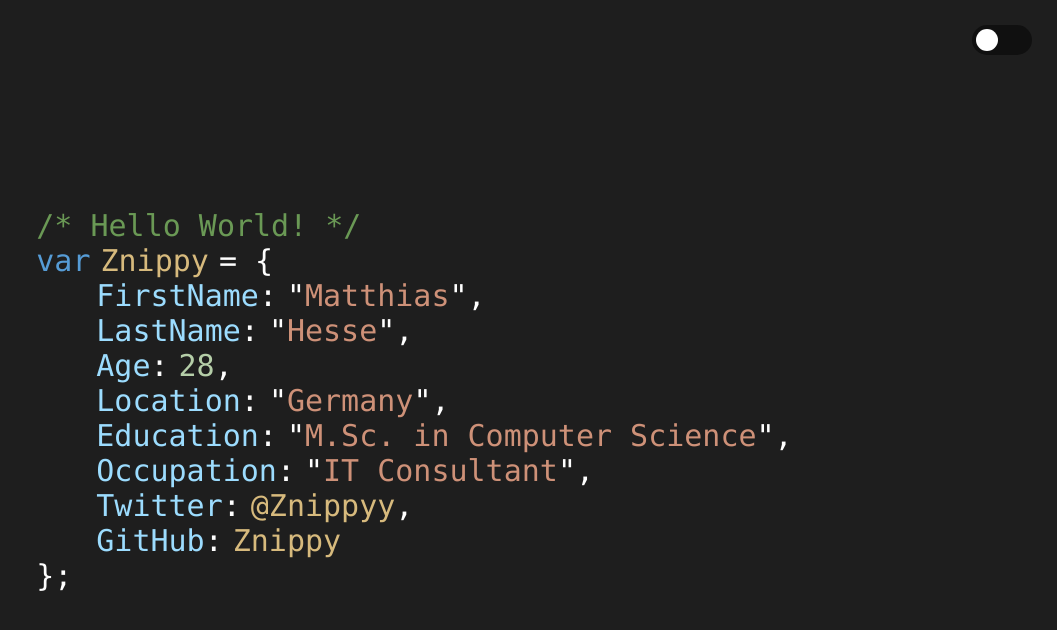
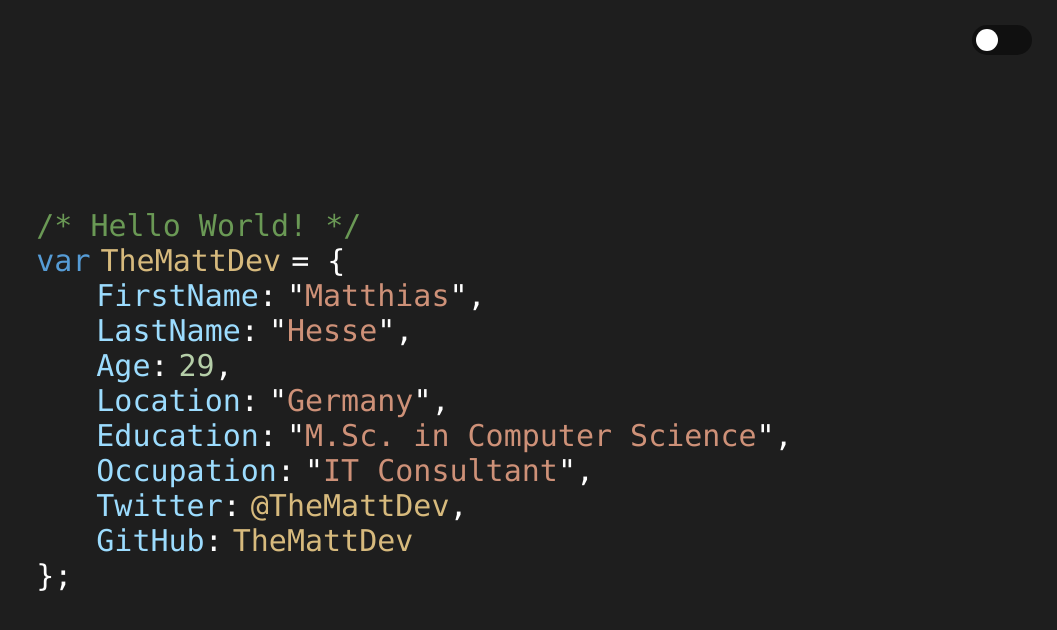
Before and after one commit to themattdev/MattHesse, a plain HTML site: page index.html in a window 1280 px wide. Shown: the whole page, without its empty margins (223-1280 px from the left). Drawn offline with nearby package versions, Linux system fonts and the light colour scheme.

Commit message:
Update profile data

```diff
--- a/index.html
+++ b/index.html
@@ -17,7 +17,7 @@
 		<meta name="viewport" content="width=device-width, initial-scale=1.0" />
 		<meta name="author" content="Matthias Hesse" />
 		<meta name="description" content="Matthias Hesse" />
-		<meta name="keywords" content="Matthias Hesse, Znippy, IT Consultant, Developer, Germany, GitHub, Twitter, JavaScript, Python, Machine Learning" />
+		<meta name="keywords" content="Matthias Hesse, TheMattDev, IT Consultant, Developer, Germany, GitHub, Twitter, JavaScript, Python, Machine Learning" />
 		<meta name="robots" content="index, follow" />
         <meta name="revisit-after" content="14 days" />
 
@@ -36,15 +36,15 @@
         <div id='mainWrapper'>
             <div class="dict">
                 <div class="comment">/* Hello World! */</div>
-                <div class ="line"><div class="var">var</div> <div class="varName">Znippy</div> = {</div>
+                <div class ="line"><div class="var">var</div> <div class="varName">TheMattDev</div> = {</div>
                     <div class ="innerLine"><div class="key">FirstName</div>    <div class="colon">:</div><div class="valueWrap">"<div class="value">Matthias</div>",</div></div>
                     <div class ="innerLine"><div class="key">LastName</div>     <div class="colon">:</div><div class="valueWrap">"<div class="value">Hesse</div>",</div></div>
-                    <div class ="innerLine"><div class="key">Age</div>          <div class="colon">:</div><div class="number">28</div>,</div>
+                    <div class ="innerLine"><div class="key">Age</div>          <div class="colon">:</div><div class="number">29</div>,</div>
                     <div class ="innerLine"><div class="key">Location</div>     <div class="colon">:</div><div class="valueWrap">"<div class="value">Germany</div>",</div></div>
                     <div class ="innerLine"><div class="key">Education</div>    <div class="colon">:</div><div class="valueWrap">"<div class="value">M.Sc. in Computer Science</div>",</div></div>
                     <div class ="innerLine"><div class="key">Occupation</div>   <div class="colon">:</div><div class="valueWrap">"<div class="value">IT Consultant</div>",</div></div>
-                    <div class ="innerLine"><div class="key">Twitter</div>      <div class="colon">:</div><a class="" href="https://twitter.com/Znippyy" target="_blank">@Znippyy</a>,</div>
-                    <div class ="innerLine"><div class="key">GitHub</div>       <div class="colon">:</div><a class="" href="https://github.com/Znippy" target="_blank">Znippy</a></div>
+                    <div class ="innerLine"><div class="key">Twitter</div>      <div class="colon">:</div><a class="" href="https://twitter.com/TheMattDev" target="_blank">@TheMattDev</a>,</div>
+                    <div class ="innerLine"><div class="key">GitHub</div>       <div class="colon">:</div><a class="" href="https://github.com/TheMattDev" target="_blank">TheMattDev</a></div>
                 <div class ="line">};</div>
             </div>
 
```
